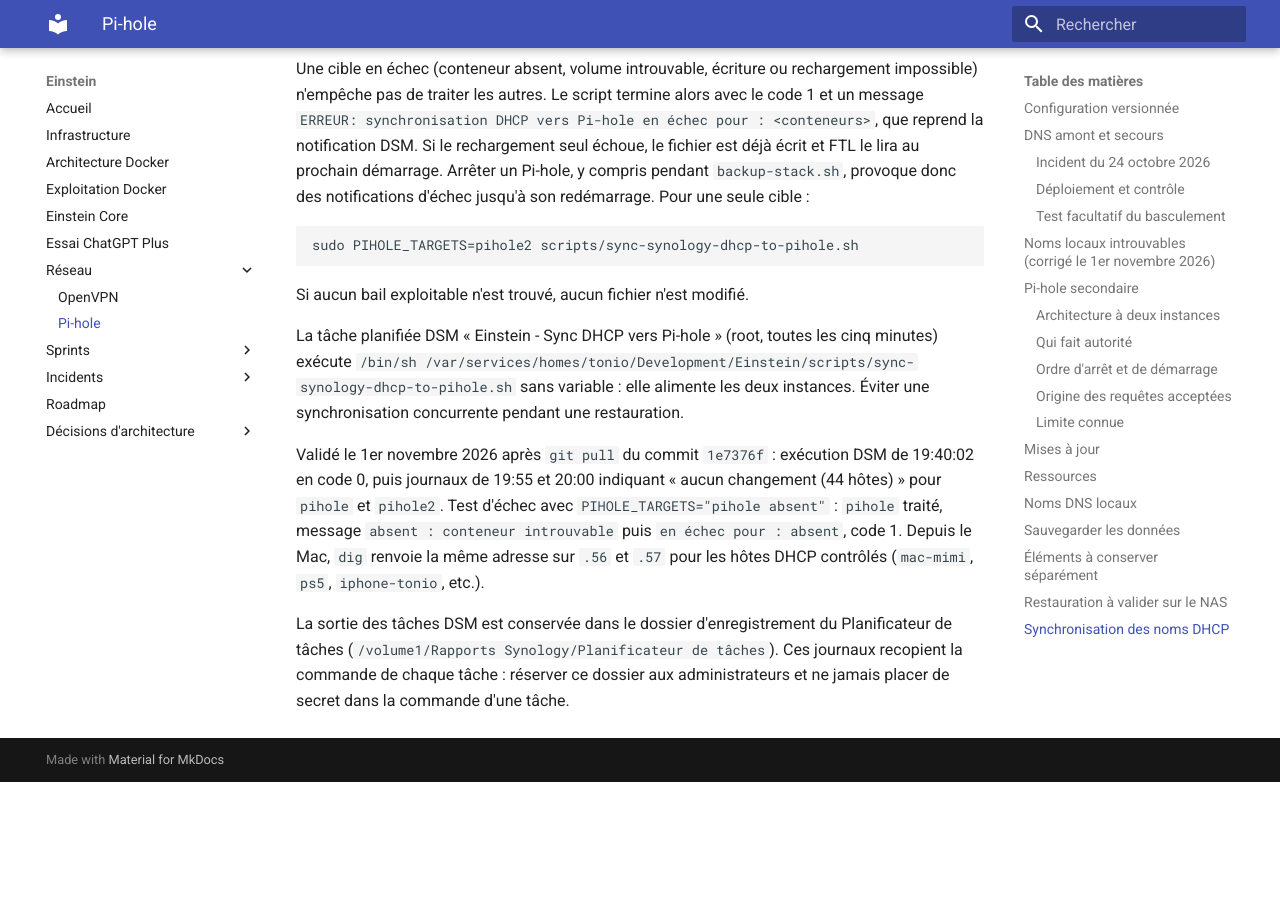
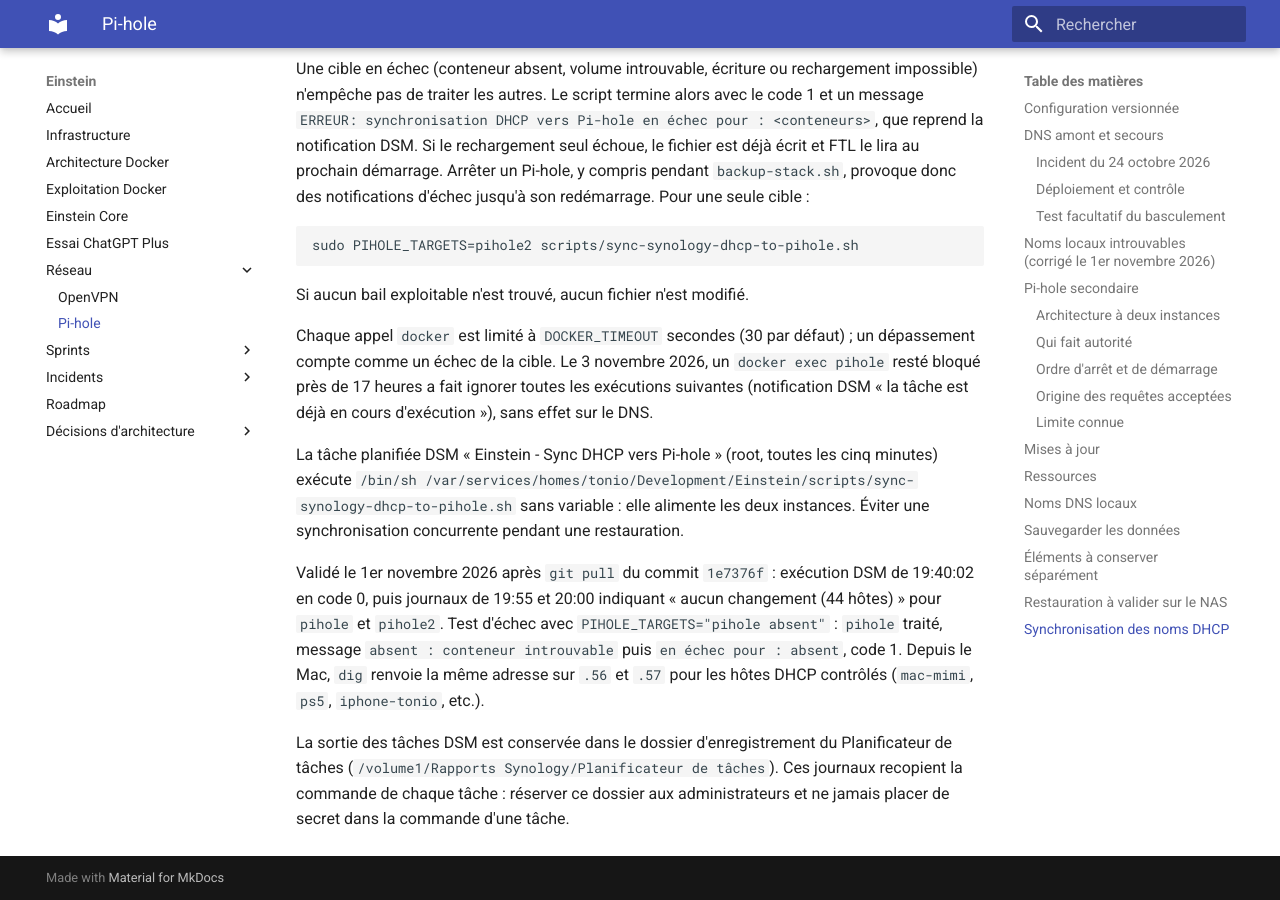
Before and after one commit to asanchez74/Einstein, an MkDocs documentation site: the page built from docs/pihole-operations.md, in a window 1280 px wide and 900 px high, scrolled down 8264 px. Built offline with MkDocs 1.6.1 and Material for MkDocs 9.7.7, drawn with Linux system fonts in a browser that asks for light colours; before the commit the page ends 9046 px from its top, so only the background shows below that.

Commit message:
fix: délai maximal des appels docker dans la synchronisation DHCP
Un docker exec bloqué faisait ignorer toutes les exécutions suivantes
de la tâche planifiée DSM.

Co-Authored-By: Claude Opus 5.5 <noreply@anthropic.com>

```diff
--- a/docs/pihole-operations.md
+++ b/docs/pihole-operations.md
@@ -374,6 +374,12 @@ sudo PIHOLE_TARGETS=pihole2 scripts/sync-synology-dhcp-to-pihole.sh
 
 Si aucun bail exploitable n'est trouvé, aucun fichier n'est modifié.
 
+Chaque appel `docker` est limité à `DOCKER_TIMEOUT` secondes (30 par
+défaut) ; un dépassement compte comme un échec de la cible. Le 3 novembre
+2026, un `docker exec pihole` resté bloqué près de 17 heures a fait ignorer
+toutes les exécutions suivantes (notification DSM « la tâche est déjà en
+cours d'exécution »), sans effet sur le DNS.
+
 La tâche planifiée DSM « Einstein - Sync DHCP vers Pi-hole » (root, toutes
 les cinq minutes) exécute
 `/bin/sh /var/services/homes/tonio/Development/Einstein/scripts/sync-synology-dhcp-to-pihole.sh`
```
Also changed, not shown: 2 other files.
